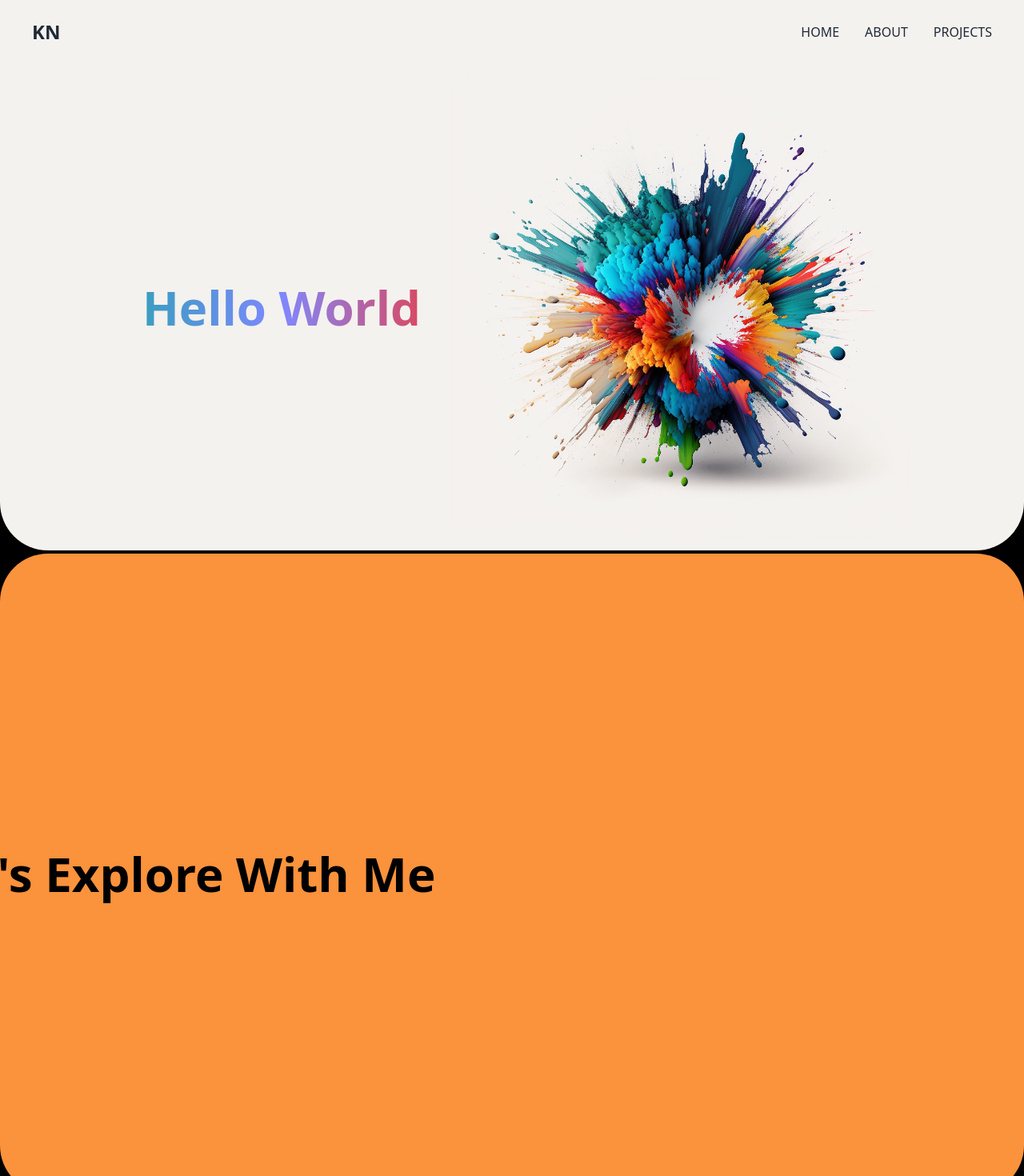
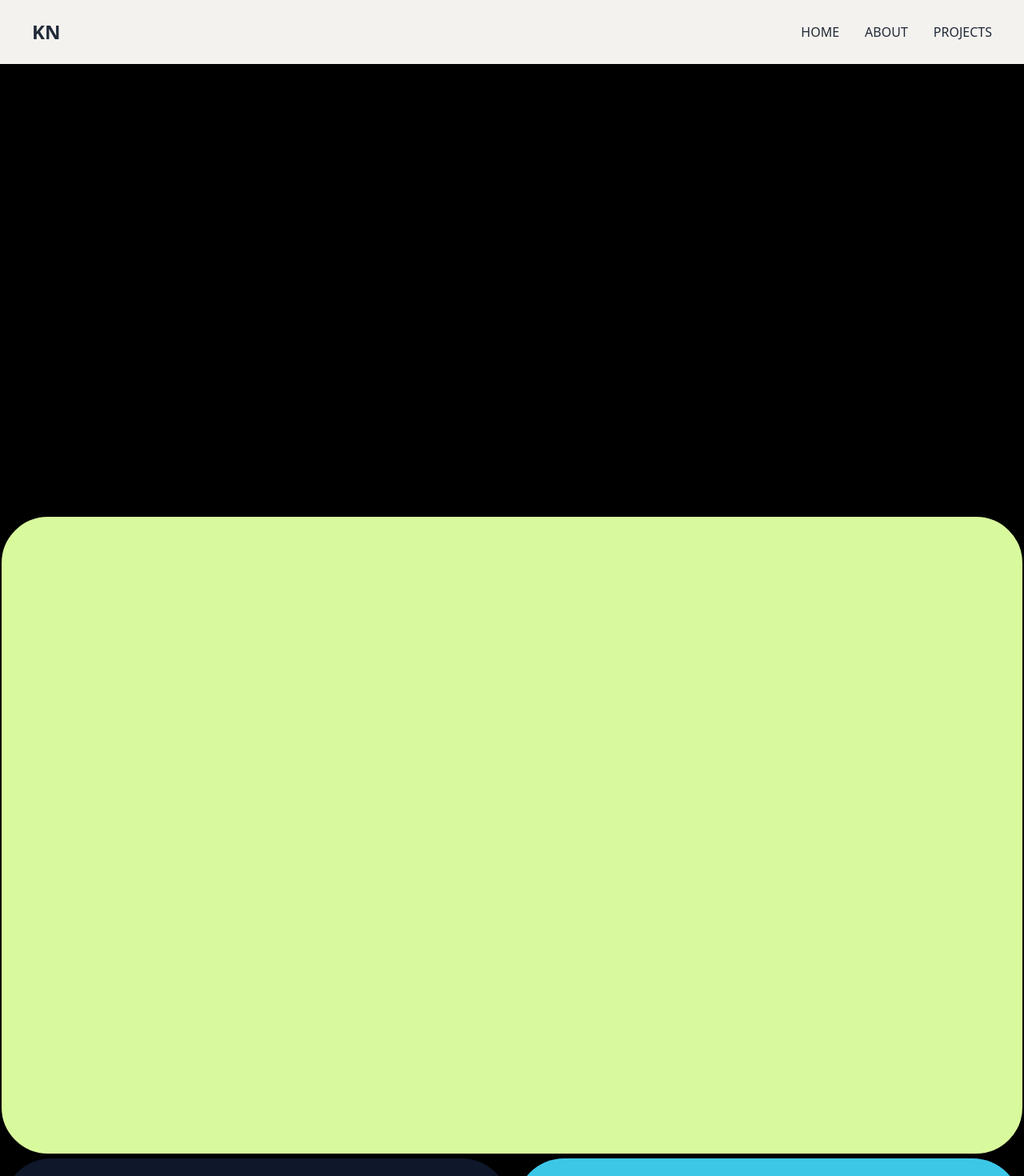
Before and after one commit to kimlong0/portfolio, a React (Vite) app: page / in a window 1280 px wide. Shown: the top 1470 px of the page at 80% size. Built offline with nearby package versions, Linux system fonts and the light colour scheme; a web font is replaced by a local one.

Commit message:
starter parallax on intro

```diff
--- a/src/components/Intro.jsx
+++ b/src/components/Intro.jsx
@@ -1,8 +1,10 @@
 import { motion, useScroll, useTransform } from "framer-motion"
 
-function Intro(props) {
+function Intro() {
   let { scrollYProgress } = useScroll();
-  let x = useTransform(scrollYProgress, [0, 0.5], [1000,  -100]);
+  let x = useTransform(scrollYProgress, [0.18, 0.6], ["50%",  "-500%"]);
+  let y = useTransform(scrollYProgress, [0, 1], ["0%", "400%"]);
+  let opacity = useTransform(scrollYProgress, [0, 0.25, 0.3], [ 1, 1, 0]);
   // const transformValue = props.transformValue;
   // console.log(transformValue);
 
@@ -12,9 +14,10 @@ function Intro(props) {
         initial={{ y: -250 }}
         animate={{ y: 0 }}
         transition={{ duration: 1.5 }}
-        className="bg-gray-theme rounded-b-5xl">
+        className="bg-gray-theme rounded-b-5xl relative z-[-1]"
+        style={{ y, opacity }}>
         <div className="h-20"></div>
-        <div className="flex flex-col md:flex-row justify-center items-center p-4 mb-1">
+        <div className="flex flex-col md:flex-row h-[calc(100vh_-_15rem)] justify-center items-center p-4 mb-1">
             <h1 className="text-4xl md:text-6xl font-bold text-center py-8 px-9 bg-gradient-to-r from-[#2ca2b4] via-[#7f87ff] to-[#ec3d43] bg-clip-text text-transparent">Hello World</h1>
             <div className="max-w-xl">
                 <img src="images/paint-explosion.png" className="rounded-3xl"></img>
@@ -22,8 +25,8 @@ function Intro(props) {
         </div>
       </motion.div>
 
-      <div className="flex items-center h-screen bg-orange-400 rounded-5xl">
-        <motion.h1 className="text-4xl md:text-6xl font-bold" style={{ x }} >Let's Explore With Me</motion.h1>
+      <div className="flex items-center justify-end h-screen bg-lime-200 rounded-5xl border-2 border-black">
+        <motion.h1 className="text-4xl md:text-6xl font-bold" style={{ x }}>Explore With Me</motion.h1>
       </div>
     </div>
   )
```
